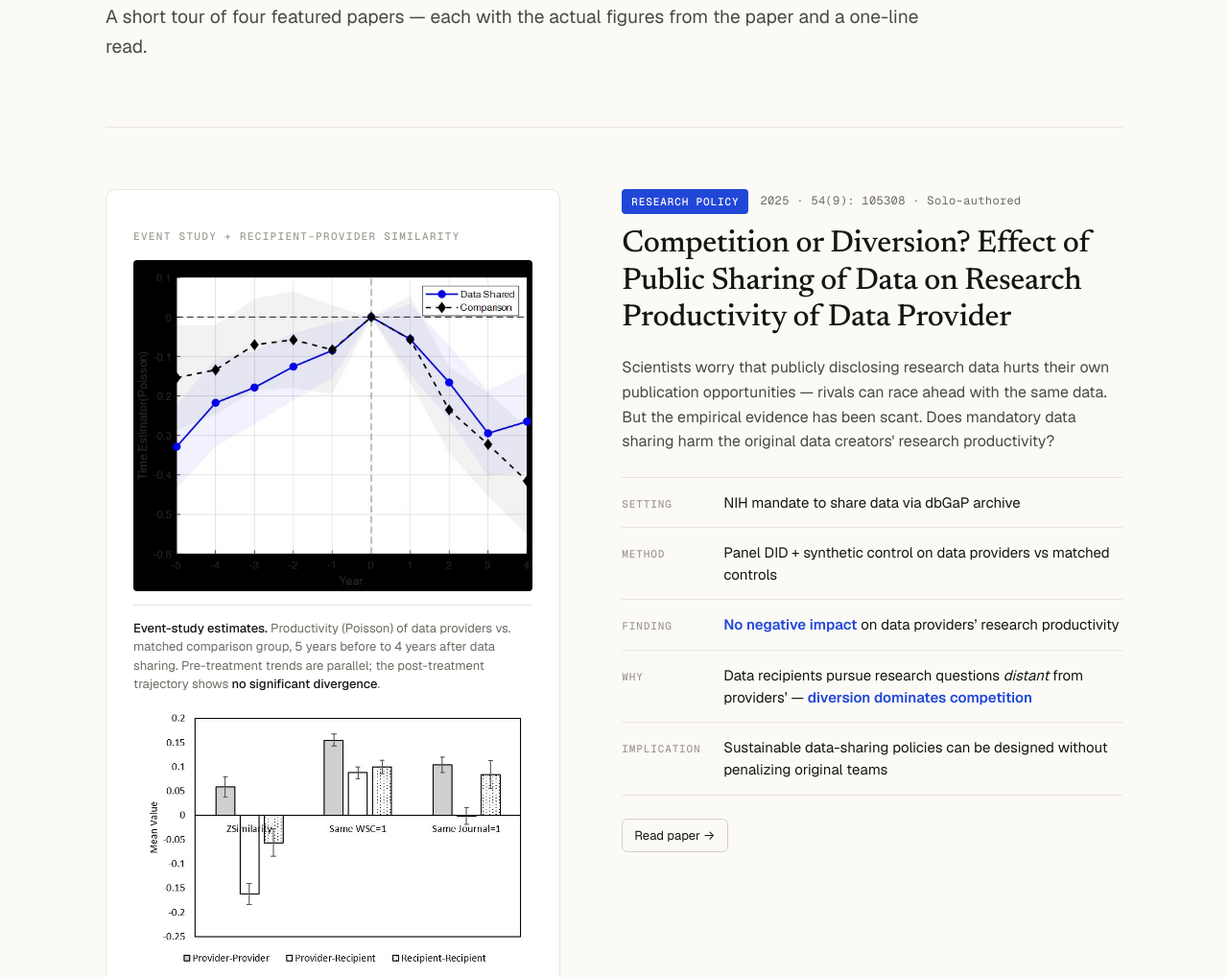
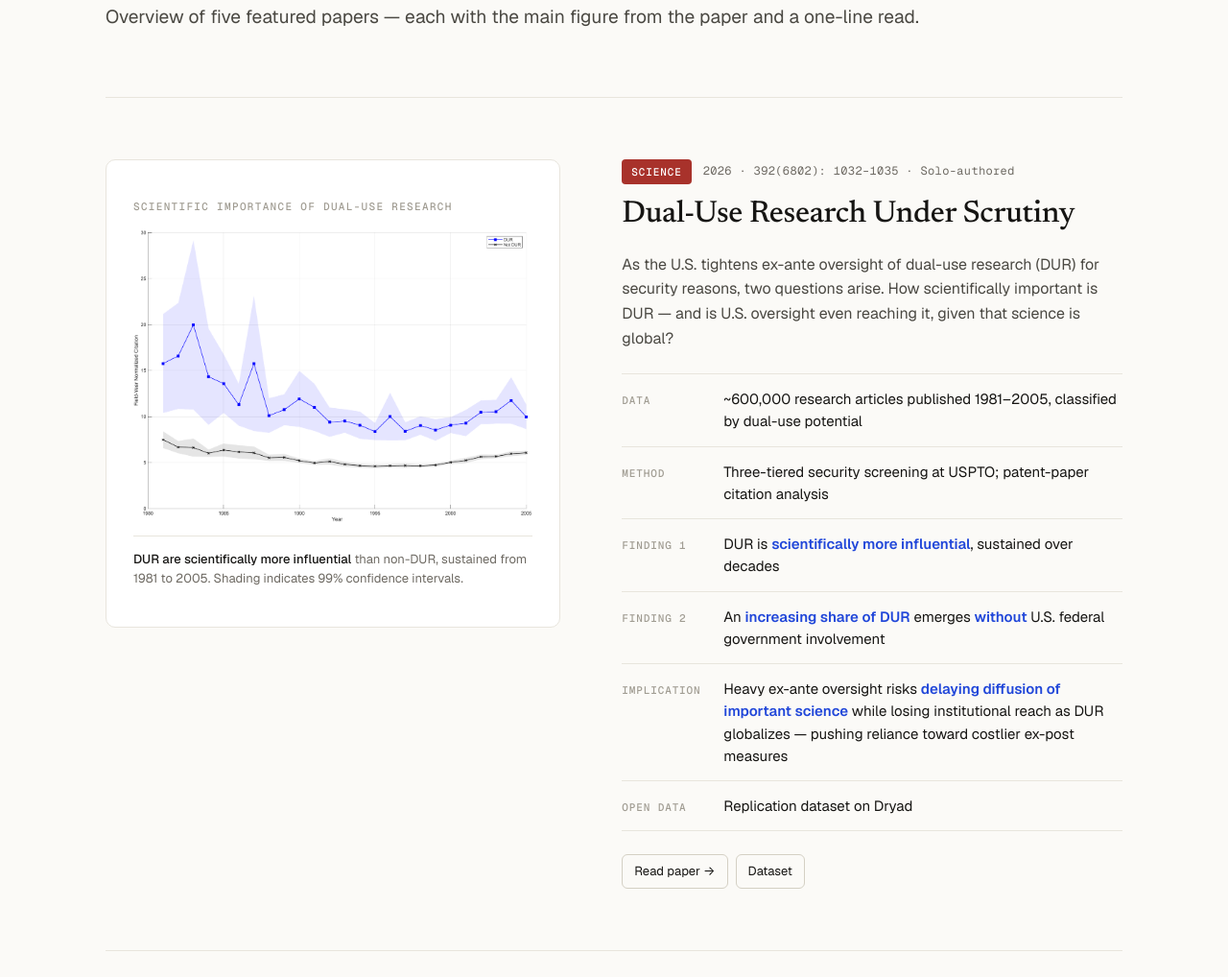
Before and after one commit to seokbeomkwon-hash/seokbeomkwon-hash.github.io, a plain HTML site: page highlights.html in a window 1280 px wide. Shown: the part 275-1293 px from the top of the page at 96% size. Drawn offline with nearby package versions, Linux system fonts and the light colour scheme.

Commit message:
paper updated

```diff
--- a/highlights.html
+++ b/highlights.html
@@ -46,10 +46,75 @@
     <p class="crumb">Research Highlights</p>
     <h1>Featured work</h1>
     <p class="lead">
-      A short tour of four featured papers &mdash; each with the actual
-      figures from the paper and a one-line read.
+      Overview of five featured papers &mdash; each with the main figure from the paper and a one-line read.
     </p>
   </section>
+
+  <!-- =========================================================
+       HIGHLIGHT 1 — Dual-Use Research Under Scrutiny (2026 Science)
+       ========================================================= -->
+  <article class="highlight reveal">
+    <div class="highlight-grid">
+
+      <div class="highlight-visual">
+        <p class="vis-label">Scientific importance of dual-use research</p>
+
+        <img class="paper-fig"
+             src="assets/images/figures/fig_dualuse_citations.png"
+             alt="Field-year normalized citations: DUR vs non-DUR papers, 1981-2005"
+             loading="lazy">
+        <p class="fig-caption">
+          <strong>DUR are scientifically more influential</strong>
+          than non-DUR, sustained from 1981 to 2005. Shading indicates 99% confidence intervals.
+        </p>
+      </div>
+
+      <div class="highlight-content">
+        <div class="venue-line">
+          <span class="venue-badge tier-top">Science</span>
+          <span class="meta-text">2026 &middot; 392(6802): 1032&ndash;1035 &middot; Solo-authored</span>
+        </div>
+        <h2>Dual-Use Research Under Scrutiny</h2>
+        <p class="question">
+          As the U.S. tightens ex-ante oversight of dual-use research (DUR) for security reasons, two questions arise. How scientifically important is DUR &mdash; and is U.S. oversight even reaching it, given that science is global?
+        </p>
+        <ul class="findings">
+          <li>
+            <span class="label">Data</span>
+            <span class="value">~600,000 research articles published 1981&ndash;2005, classified by dual-use potential</span>
+          </li>
+          <li>
+            <span class="label">Method</span>
+            <span class="value">Three-tiered security screening at USPTO; patent-paper citation analysis</span>
+          </li>
+          <li>
+            <span class="label">Finding 1</span>
+            <span class="value">DUR is <strong>scientifically more influential</strong>, sustained over decades</span>
+          </li>
+          <li>
+            <span class="label">Finding 2</span>
+            <span class="value">An <strong>increasing share of DUR</strong> emerges <strong>without</strong> U.S. federal government involvement</span>
+          </li>
+          <li>
+            <span class="label">Implication</span>
+            <span class="value">Heavy ex-ante oversight risks <strong>delaying diffusion of important science</strong> while losing institutional reach as DUR globalizes &mdash; pushing reliance toward costlier ex-post measures</span>
+          </li>
+          <li>
+            <span class="label">Open data</span>
+            <span class="value">Replication dataset on Dryad</span>
+          </li>
+        </ul>
+        <div class="paper-links">
+          <a href="https://www.science.org/doi/10.1126/science.aee2479" target="_blank" rel="noopener">Read paper &rarr;</a>
+          <a href="https://doi.org/10.5061/dryad.7wm37pw7p" target="_blank" rel="noopener">Dataset</a>
+        </div>
+      </div>
+
+    </div>
+  </article>
+
+
+
 
 
   <!-- =========================================================
```
Also changed, not shown: assets/images/figures/fig_dualuse_citations.png (added).
